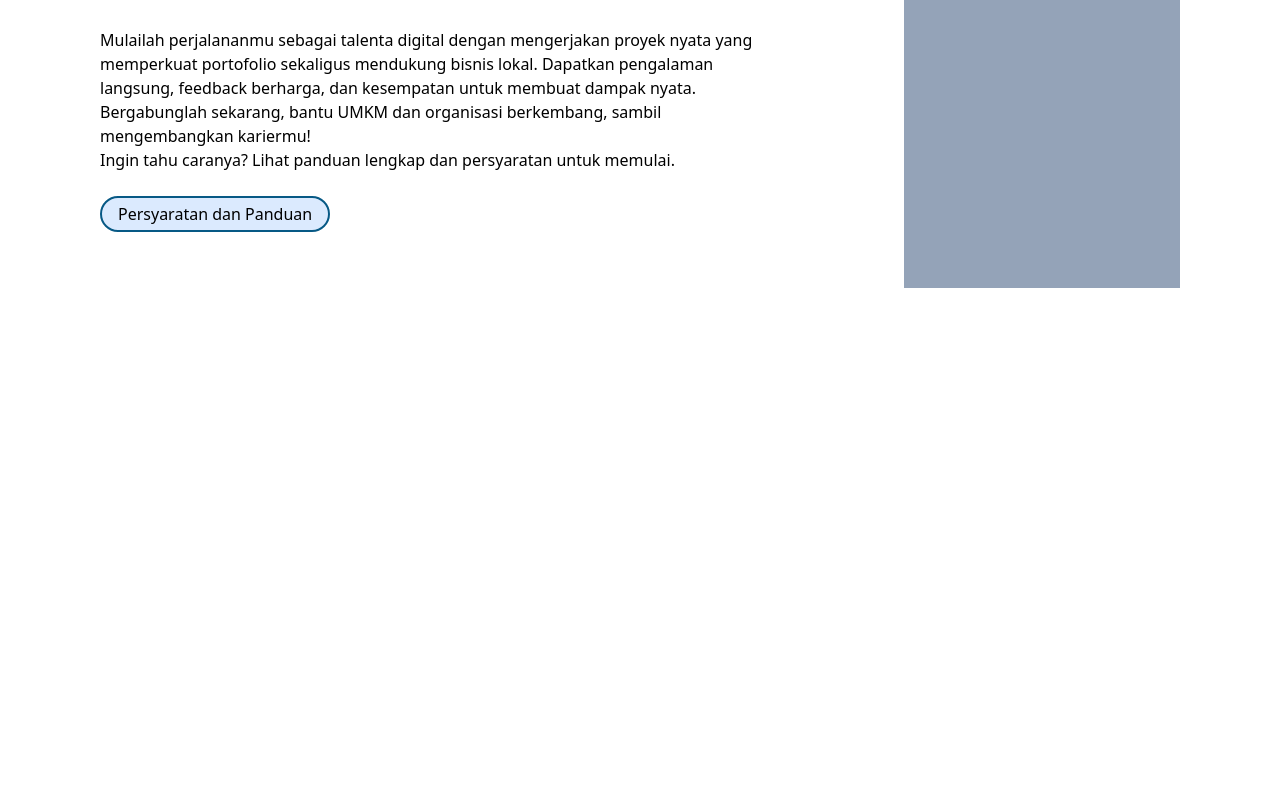
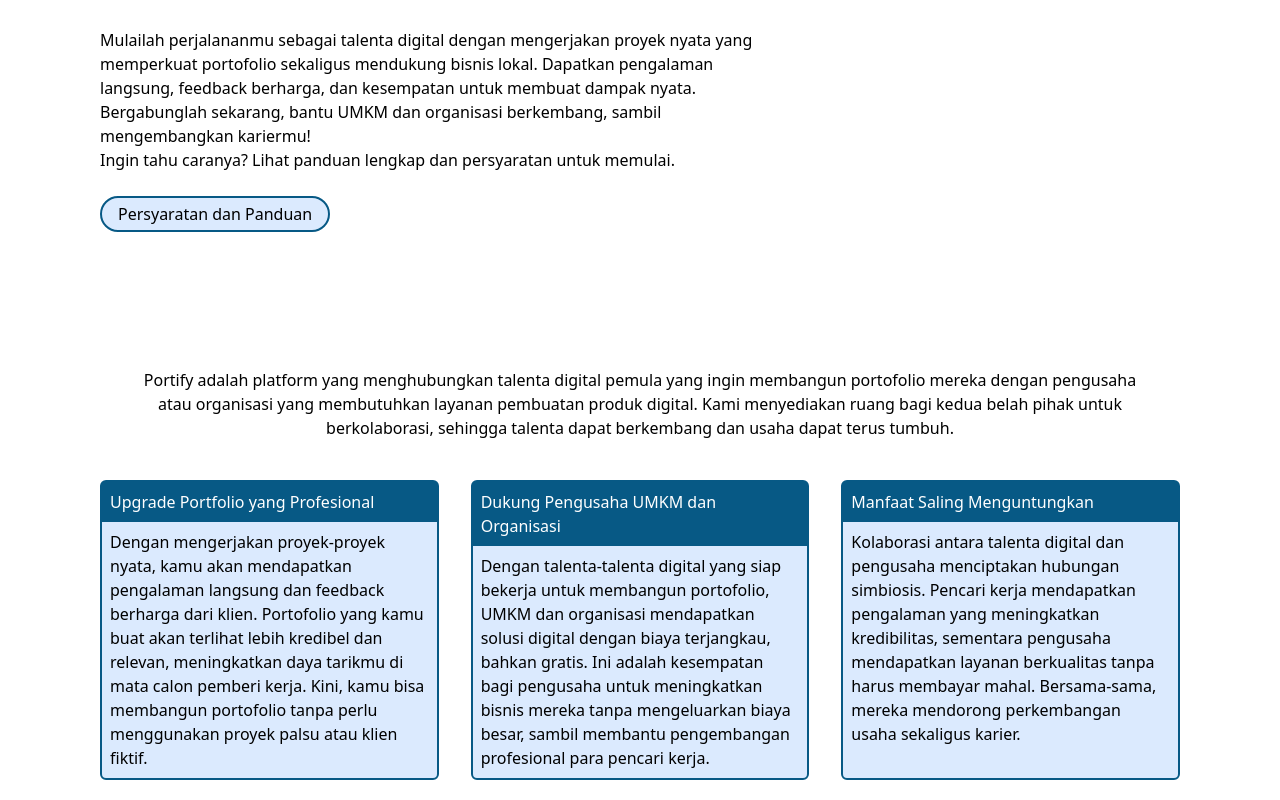
Before and after one commit to Komalasari076/Portify-project, a React (Vite) app: page / in a window 1280 px wide. Shown: the part 198-998 px from the top of the page. Before the commit the page ends 800 px from the top, so only its background shows below. Built offline with nearby package versions, Linux system fonts and the light colour scheme.

Commit message:
menambahkan style pada about section

```diff
--- a/src/App.jsx
+++ b/src/App.jsx
@@ -10,6 +10,8 @@ function App() {
       <Navbar/>
 
       <HeroSection/>
+
+      <AboutSection/>
     </div>
   );
 }
--- a/src/components/Main/AboutSection.jsx
+++ b/src/components/Main/AboutSection.jsx
@@ -1,7 +1,7 @@
 function AboutSection() {
   return (
-    <>
-      <div>
+    <div className="p-5 font-medium text-base">
+      <div className="text-center m-10">
         <p>
           Portify adalah platform yang menghubungkan talenta digital pemula yang
           ingin membangun portofolio mereka dengan pengusaha atau organisasi
@@ -11,10 +11,10 @@ function AboutSection() {
         </p>
       </div>
 
-      <div>
-        <div>
-          <h1>Upgrade Portfolio yang Profesional</h1>
-          <p>
+      <div className="grid grid-cols-3 gap-8">
+        <div className="rounded-md bg-blue-100 border-2 border-sky-800">
+          <h1 className="p-2 text-white bg-sky-800">Upgrade Portfolio yang Profesional</h1>
+          <p className="p-2">
             Dengan mengerjakan proyek-proyek nyata, kamu akan mendapatkan
             pengalaman langsung dan feedback berharga dari klien. Portofolio
             yang kamu buat akan terlihat lebih kredibel dan relevan,
@@ -24,9 +24,11 @@ function AboutSection() {
           </p>
         </div>
 
-        <div>
-          <h1>Mendukung Pengusaha UMKM dan Organisasi</h1>
-          <p>
+        <div className="rounded-md bg-blue-100 border-2 border-sky-800 ">
+          <h1 className="p-2 text-white bg-sky-800">
+            Dukung Pengusaha UMKM dan Organisasi
+          </h1>
+          <p className="p-2">
             Dengan talenta-talenta digital yang siap bekerja untuk membangun
             portofolio, UMKM dan organisasi mendapatkan solusi digital dengan
             biaya terjangkau, bahkan gratis. Ini adalah kesempatan bagi
@@ -35,9 +37,11 @@ function AboutSection() {
           </p>
         </div>
 
-        <div>
-          <h1>Manfaat Saling Menguntungkan</h1>
-          <p>
+        <div className="rounded-md bg-blue-100 border-2 border-sky-800">
+          <h1 className="p-2 text-white bg-sky-800">
+            Manfaat Saling Menguntungkan
+          </h1>
+          <p className="p-2">
             Kolaborasi antara talenta digital dan pengusaha menciptakan hubungan
             simbiosis. Pencari kerja mendapatkan pengalaman yang meningkatkan
             kredibilitas, sementara pengusaha mendapatkan layanan berkualitas
@@ -46,7 +50,7 @@ function AboutSection() {
           </p>
         </div>
       </div>
-    </>
+    </div>
   );
 }
 
--- a/src/components/Main/HeroSection.jsx
+++ b/src/components/Main/HeroSection.jsx
@@ -27,7 +27,7 @@ function HeroSection() {
         </div>
       </div>
 
-      <div className="w-full h-96 bg-slate-400">
+      <div className="w-full h-96">
         <span></span>
       </div>
     </div>
```
